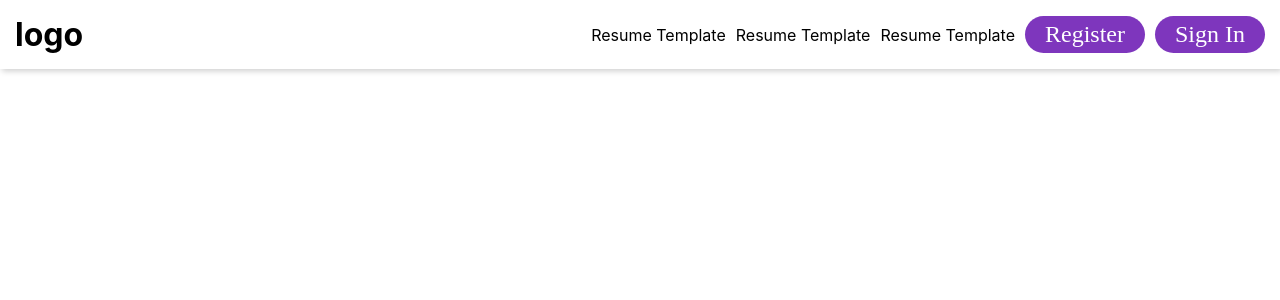
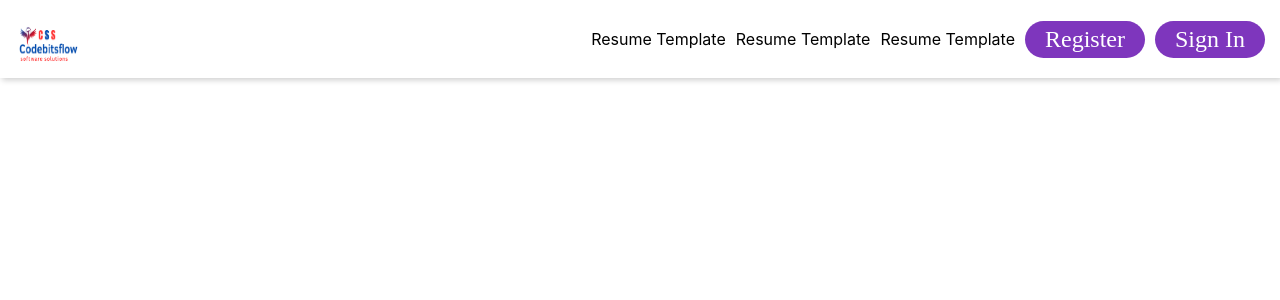
Before and after one commit to SiddharthCodebitsflow/resumeBuilder, a React (Create React App) app: page / in a window 1280 px wide. Shown: the top 300 px of the page. Built offline with nearby package versions, Linux system fonts and the light colour scheme.

Commit message:
added icon

```diff
--- a/src/components/Header/Header.css
+++ b/src/components/Header/Header.css
@@ -9,12 +9,14 @@
     box-sizing: border-box;
     box-shadow: 2px 2px 6px rgba(0, 0, 0, 0.2);
 }
-h1 {
-    display: block;
+img {
+    height: 120%;
+    width: 18%;
+    /* display: block;
     margin-block-start: 0px;
     margin-block-end:  0px;
     margin-inline-start: 0px;
-    margin-inline-end: 0px;
+    margin-inline-end: 0px; */
 }
 .menu{
     display: flex;
--- a/src/components/Header/Header.js
+++ b/src/components/Header/Header.js
@@ -5,7 +5,7 @@ function Header() {
   return (
       <div className="nav-section">
         <div className='logo'>
-          <h1>logo</h1>
+          <img src="logo-2.png" alt="" />
         </div>
         <div className="menu">
           <a>Resume Template</a>
```
Also changed, not shown: public/logo-2.png (added).
